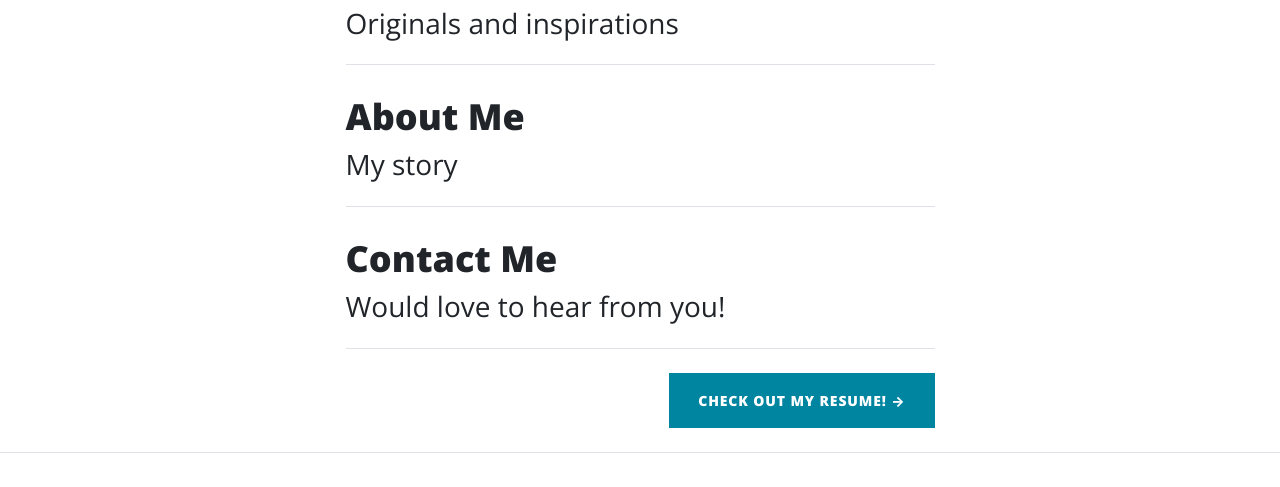
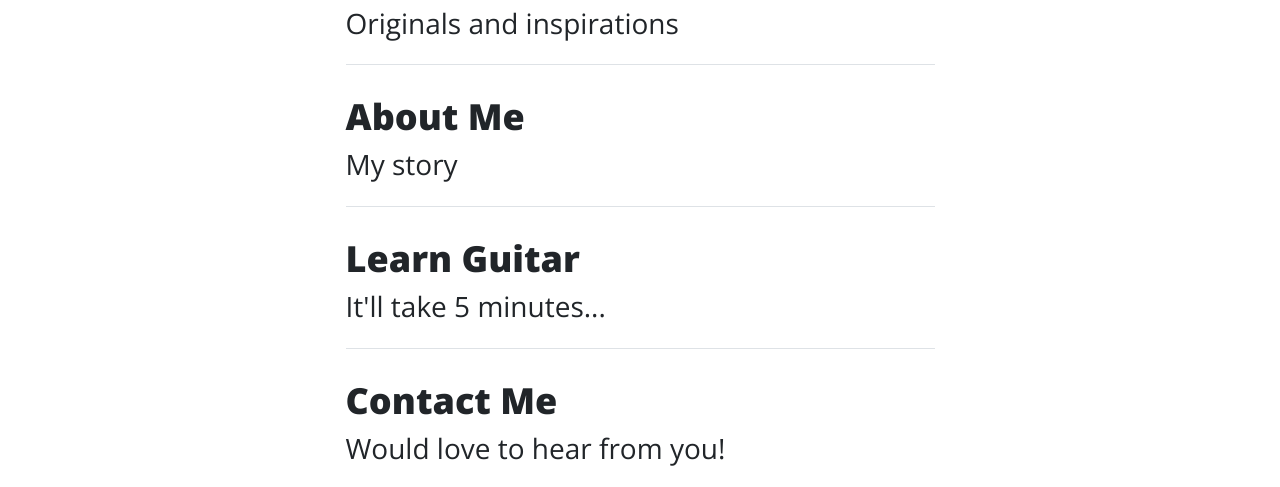
Before and after one commit to bradsjazz/IS201, a plain HTML site: page index.html in a window 1280 px wide. Shown: the part 753-1240 px from the top of the page. Drawn offline with nearby package versions, Linux system fonts and the light colour scheme.

Commit message:
Update index.html

```diff
--- a/index.html
+++ b/index.html
@@ -68,8 +68,17 @@
                             <h3 class="post-subtitle">My story</h3>
                         </a>
                     </div>
+                    <!-- Divider-->
+                    <hr class="my-4" />
+                    <!-- Post preview-->
+                    <div class="post-preview">
+                        <a href="aboutme.html">
+                            <h2 class="post-title">Learn Guitar</h2>
+                            <h3 class="post-subtitle">It'll take 5 minutes...</h3>
+                        </a>
+                    </div>
                      <!-- Divider-->
-                     <hr class="my-4" />
+                    <hr class="my-4" />
                      <!-- Post preview-->
                      <div class="post-preview">
                          <a href="contact.html">
```
